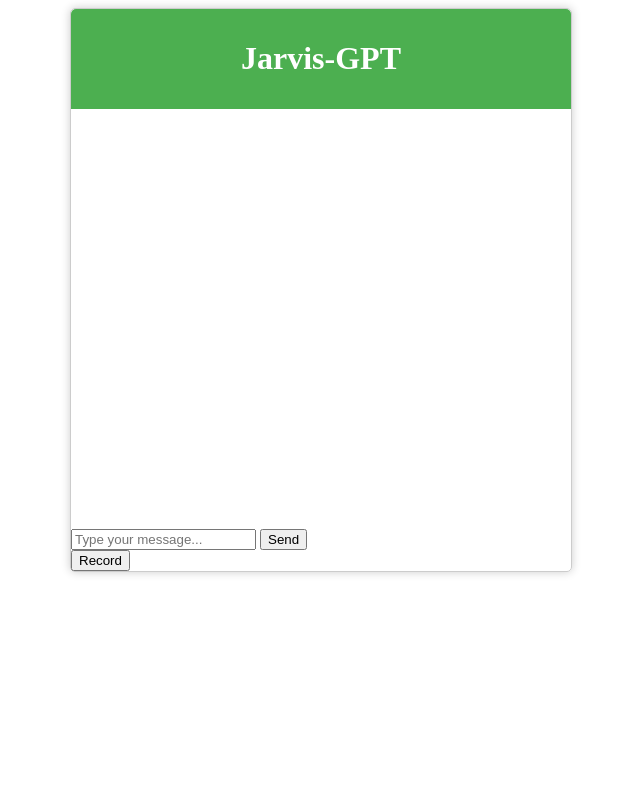
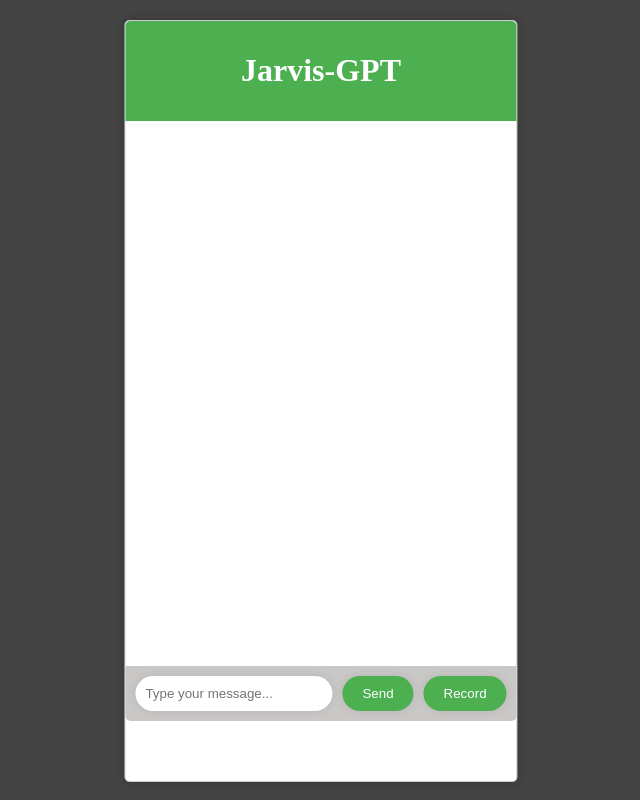
Before and after one commit to Yordi23/jarvis-gpt, a Flask app: page / in a window 1280 px wide. Shown: the whole page, without its empty margins (319-959 px from the left). Run offline with Flask 2, Linux system fonts and the light colour scheme.

Commit message:
improve css

```diff
--- a/static/style.css
+++ b/static/style.css
@@ -1,9 +1,56 @@
+body {
+	background-color: #444343;
+}
+
 .chat-container {
-	width: 500px;
-	margin: 0 auto;
+	background-color: #ffffff;
+	position: absolute;
+	top: 20px;
+	left: 50%;
+	transform: translateX(-50%);
 	border: 1px solid #ccc;
 	border-radius: 5px;
 	box-shadow: 0 0 10px rgba(0, 0, 0, 0.2);
+	height: calc(100vh - 40px);
+}
+
+.chat-message {
+	display: flex;
+	align-items: center;
+	padding: 10px;
+	background-color: #cac7c7;
+	border-radius: 0 0 5px 5px;
+	/* position: absolute;
+	bottom: 0; */
+}
+
+.chat-message form {
+	flex: 1;
+	display: flex;
+}
+
+.chat-message input[type='text'] {
+	flex: 1;
+	padding: 10px;
+	border: none;
+	border-radius: 20px;
+	background-color: #fff;
+	box-shadow: 0 0 10px rgba(0, 0, 0, 0.1);
+}
+
+.chat-message button {
+	margin-left: 10px;
+	padding: 10px 20px;
+	background-color: #4caf50;
+	color: #fff;
+	border: none;
+	border-radius: 20px;
+	box-shadow: 0 0 10px rgba(0, 0, 0, 0.1);
+	cursor: pointer;
+}
+
+.chat-message button:hover {
+	background-color: #3e8e41;
 }
 
 .chat-header {
@@ -19,15 +66,19 @@
 	height: 400px;
 	overflow-y: scroll;
 	padding: 10px;
+	padding-bottom: 135px;
 }
 
 .messages {
 	list-style: none;
 	margin: 0;
 	padding: 0;
+	display: flex;
+	flex-direction: column;
 }
 
 .message {
+	display: flex;
 	margin-bottom: 10px;
 }
 
@@ -48,6 +99,7 @@
 	margin: 10px 0;
 	display: inline-block;
 	max-width: 70%;
+	margin-left: auto;
 }
 
 .message.bot {
@@ -66,78 +118,3 @@
 .message.bot .user {
 	color: #555;
 }
-
-/*
-.chat-message {
-    padding: 10px;
-    background-color: #f1f1f1;
-    border-radius */
-
-/* Chat interface styles */
-
-/* .chat {
-	display: flex;
-	flex-direction: column;
-	height: 100%;
-	background-color: #f1f1f1;
-	border: 1px solid #ccc;
-	border-radius: 4px;
-}
-
-.chat-header {
-	display: flex;
-	align-items: center;
-	justify-content: space-between;
-	background-color: #555;
-	color: white;
-	padding: 10px;
-	border-top-left-radius: 4px;
-	border-top-right-radius: 4px;
-}
-
-.chat-header h3 {
-	margin: 0;
-}
-
-.chat-messages {
-	flex: 1;
-	overflow-y: auto;
-	padding: 10px;
-}
-
-.chat-message {
-	margin-bottom: 10px;
-	font-size: 16px;
-}
-
-.chat-message:last-child {
-	margin-bottom: 0;
-}
-
-.chat-input {
-	display: flex;
-	justify-content: space-between;
-	align-items: center;
-	padding: 10px;
-}
-
-.chat-input input[type='text'] {
-	flex: 1;
-	border-radius: 4px;
-	border: none;
-	padding: 10px;
-}
-
-.chat-input button {
-	background-color: #4caf50;
-	color: white;
-	border: none;
-	border-radius: 4px;
-	cursor: pointer;
-	padding: 10px;
-	margin-left: 10px;
-}
-
-.chat-input button:hover {
-	background-color: #3e8e41;
-} */
```
Also changed, not shown: templates/chat.html (+0 -22 lines).
